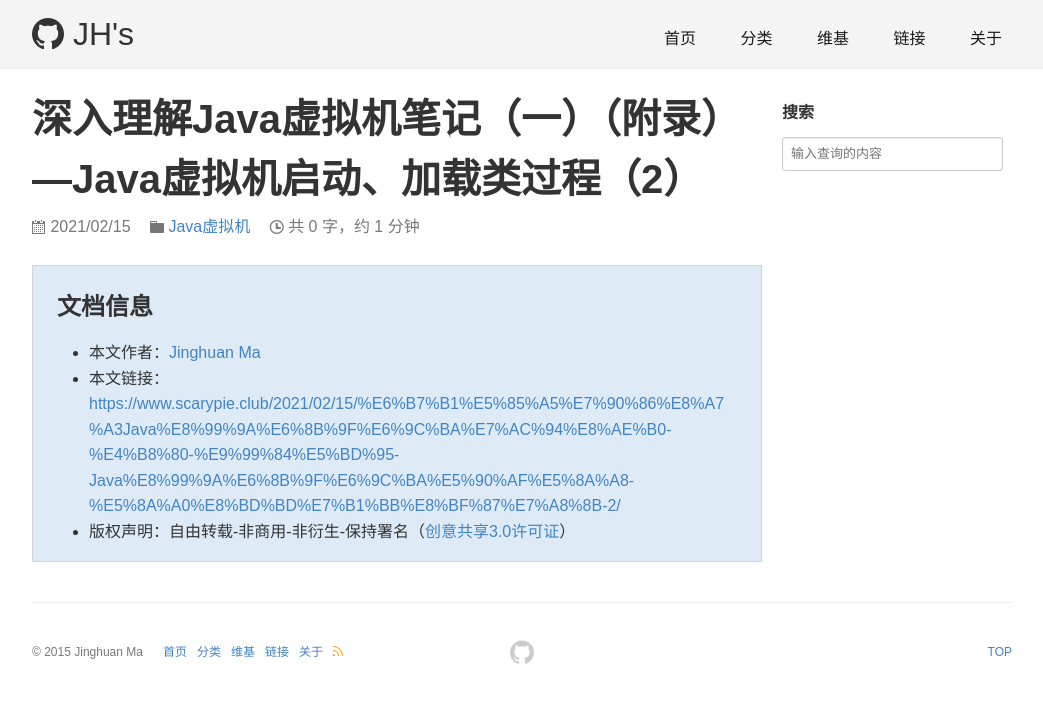
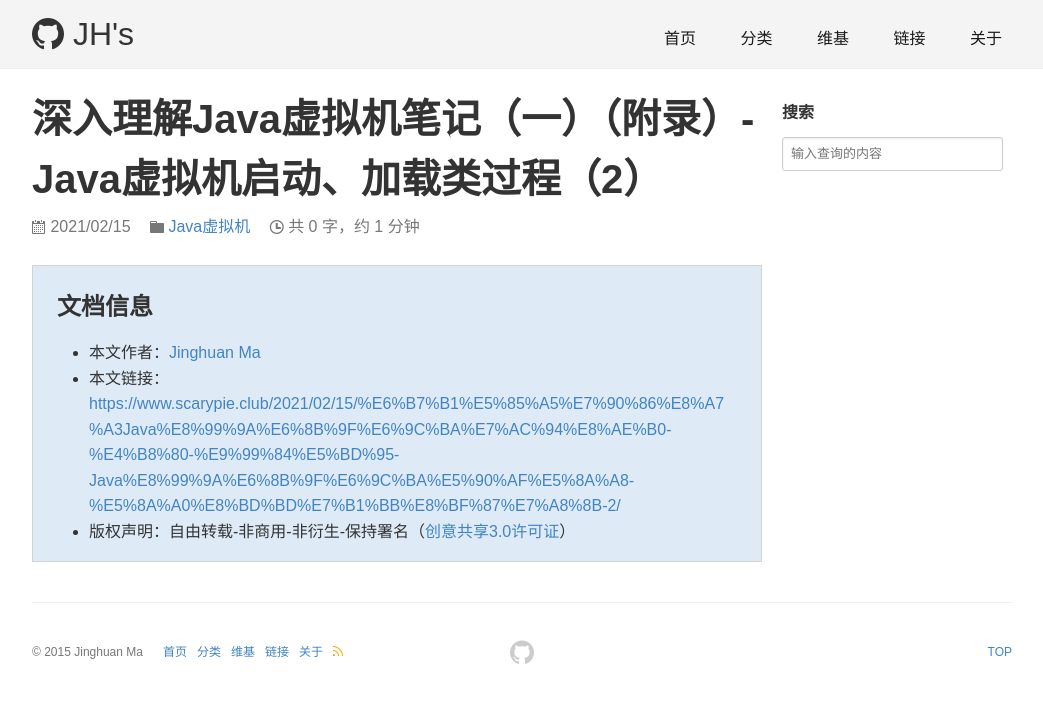
Before and after one commit to MazFactor/mzlongblog, a Jekyll site: the page built from _posts/2021-02-15-深入理解Java虚拟机笔记（一）（附录）-Java虚拟机启动、加载类过程（2）.md, in a window 1280 px wide. Shown: the top 703 px of the page, without its empty margins (118-1161 px from the left). Built offline with Jekyll 4.4.1, drawn with Linux system fonts in a browser that asks for light colours; comment, search, counter and statistics services are not loaded.

Commit message:
2021021903

```diff
--- a/_posts/2021-02-15-深入理解Java虚拟机笔记（一）（附录）-Java虚拟机启动、加载类过程（2）.md
+++ b/_posts/2021-02-15-深入理解Java虚拟机笔记（一）（附录）-Java虚拟机启动、加载类过程（2）.md
@@ -1,6 +1,6 @@
 ---
 layout: post
-title: 深入理解Java虚拟机笔记（一）（附录）—Java虚拟机启动、加载类过程（2）
+title: 深入理解Java虚拟机笔记（一）（附录）-Java虚拟机启动、加载类过程（2）
 categories: Java虚拟机
 description: Java虚拟机启动过程及类加载
 keywords: Java虚拟机
```
Also changed, not shown: _posts/2021-02-15-深入理解Java虚拟机笔记（一）（附录）-Java虚拟机启动、加载类过程（1）.md (+1 -1 lines).
